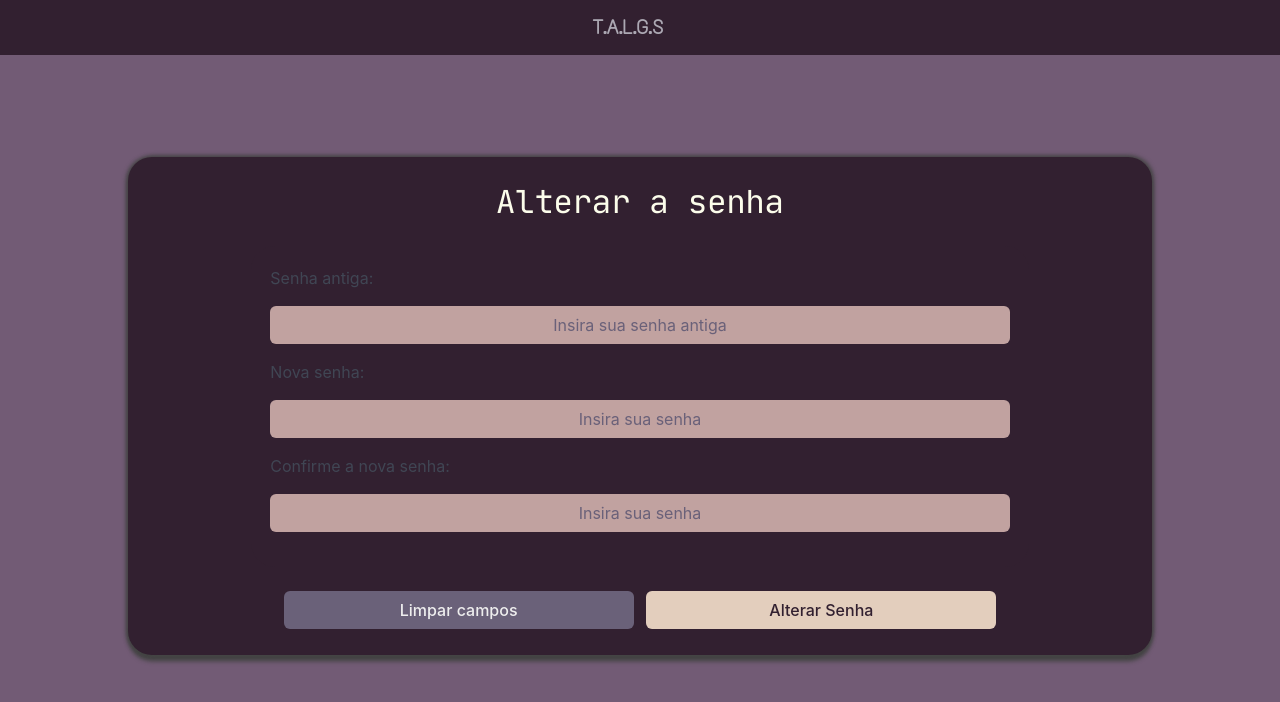
After one commit to EduardoStarZ/TALGS, a Django app: page /auth/password/change/ in a window 1280 px wide. The commit adds this page. Shown: the top 702 px of the page. Run offline with Django 4.2, Linux system fonts and the light colour scheme; a user stored in the database is signed in; some libraries are stand-ins or nearby versions.

Commit message:
finished password change view, created client user group

```diff
--- a/TALGS/settings.py
+++ b/TALGS/settings.py
@@ -130,5 +130,6 @@ STATIC_ROOT = BASE_DIR / 'cache'
 
 DEFAULT_AUTO_FIELD = 'django.db.models.BigAutoField'
 
+LOGIN_URL = '/auth/login/'
 LOGIN_REDIRECT_URL = '/'
 LOGOUT_REDIRECT_URL = '/auth/login/'
--- a/TALGS/templates/head-meta.html
+++ b/TALGS/templates/head-meta.html
@@ -13,6 +13,7 @@
 <link rel="stylesheet" href="{% static 'css/link.css' %}" />
 <link rel="stylesheet" href="{% static 'css/frame.css' %}" />
 <link rel="stylesheet" href="{% static 'css/input.css' %}" />
+<link rel="stylesheet" href="{% static 'css/text.css' %}">
 
 <!-- HTMX CDN -->
 <script src="https://unpkg.com/htmx.org@1.9.11" integrity="sha384-0gxUXCCR8yv9FM2b+U3FDbsKthCI66oH5IA9fHppQq9DDMHuMauqq1ZHBpJxQ0J0" crossorigin="anonymous"></script>
--- a/TALGS/templates/master.html
+++ b/TALGS/templates/master.html
@@ -14,7 +14,7 @@
 
         <div class="navbar-brand">
             <div class="navbar-center-mobile">
-                <p class="subtitle is-3 my-2">T.A.L.G.S</p>
+                <p class="title is-light-gray is-5 my-2">T.A.L.G.S</p>
             </div>
 				{% block nav_burger %}{% endblock %}
         </div>
@@ -27,7 +27,7 @@
         </div>
 
         <div class="navbar-center">
-            <p class="subtitle is-3 my-4">T.A.L.G.S</p>
+            <p class="title is-light-gray is-5 my-4">T.A.L.G.S</p>
         </div>
 
         <div class="navbar-menu">
--- a/TALGS/urls.py
+++ b/TALGS/urls.py
@@ -18,7 +18,7 @@ from django.contrib import admin
 from django.urls import include, path
 
 urlpatterns = [
-    path('admin-panel/', admin.site.urls),
+    path('admin/', admin.site.urls),
     path('', include('pages.urls')),
-    path('auth/', include("django.contrib.auth.urls"))
+    path('auth/', include("key.urls"))
 ]
--- /dev/null
+++ b/key/templates/registration/password_change_form.html
@@ -0,0 +1,45 @@
+{% extends 'master.html' %}
+{% load widget_tweaks %}
+
+{% block title %}Alterar a senha{% endblock %}
+
+{% block body %}
+    {% include 'assets/frame.html' with color="dark" width="80" height="auto" %}
+        <form id="change_password" method="post" action="">
+            {% csrf_token %}
+            <p class="subtitle is-3 center is-light">Alterar a senha</p>
+
+            {% include 'assets/frame.html' with color="dark" width="80" height="auto" shadow="no" my="5" %}
+                <label for="old_pass">Senha antiga:</label>
+                {% render_field form.old_password name="old_pass" id="old_password" class="input is-normal normal w-100 h-auto center my-4" placeholder="Insira sua senha antiga" autocomplete="off"  %}
+
+                <label for="new_password1">Nova senha:</label>
+                {% render_field form.new_password1 name="new_password1" id="new_password_declare" class="input is-normal normal w-100 h-auto center my-4" placeholder="Insira sua senha" autocomplete="off"  %}
+
+                <label for="new_password2">Confirme a nova senha:</label>
+                {% render_field form.new_password2 name="new_password2" id="new_password_confirmation" class="input is-normal normal w-100 h-auto center my-4" placeholder="Insira sua senha" autocomplete="off"  %}
+            {% include 'assets/close_frame.html'%}
+
+            <div class="joiner">
+                {% include 'assets/input.html' with color="gray" value="Limpar campos" mx="1" other_classes="fit-space" type="reset" %}
+                {% include 'assets/input.html' with color="light" value="Alterar Senha" mx="1"  other_classes="fit-space" type="submit" %}
+            </div>
+        </form>
+
+        <style>
+            input.button {
+                width: 45% !important;
+                margin: 0 auto;
+            }
+
+            .joiner {
+                width: 80%;
+                height: fit-content;
+                margin: 0 auto;
+                text-align: center;
+            }
+        </style>
+
+    {% include 'assets/close_frame.html' %}
+
+{% endblock %}
--- a/key/urls.py
+++ b/key/urls.py
@@ -4,5 +4,6 @@ from django.contrib.auth import views
 urlpatterns = [
         path('login/', views.LoginView.as_view()),
         path('logout/', views.LogoutView.as_view()),
-        path('change_password/', views.PasswordChangeView.as_view())
+        path('password/change/', views.PasswordChangeView.as_view()),
+        path('password/change/done/', views.PasswordChangeDoneView.as_view(), name='password_change_done'),
 ]
--- a/pages/static/css/frame.css
+++ b/pages/static/css/frame.css
@@ -21,46 +21,6 @@
     background-color: #322030;
 }
 
-.gray {
+.gray{
     background-color: #6A6179;
 }
-
-.w-auto {
-    width: max-content;
-}
-
-.w-20 {
-    width: 20%;
-}
-
-.w-40 {
-    width: 40%;
-}
-
-.w-60 {
-    width: 60%;
-}
-
-.w-80 {
-    width: 80%;
-}
-
-.h-auto {
-    height: max-content;
-}
-
-.h-20 {
-    height: 20%;
-}
-
-.h-40 {
-    height: 40%;
-}
-
-.h-60 {
-    height: 60%;
-}
-
-.h-80 {
-    height: 80%;
-}
--- a/pages/static/css/input.css
+++ b/pages/static/css/input.css
@@ -36,51 +36,3 @@ input.gray {
     background-color: #6A6179 !important;
     color: #EEEEEE !important;
 }
-
-.w-auto {
-    width: max-content;
-}
-
-.w-20 {
-    width: 20%;
-}
-
-.w-40 {
-    width: 40%;
-}
-
-.w-60 {
-    width: 60%;
-}
-
-.w-80 {
-    width: 80%;
-}
-
-.w-100 {
-    width: 100%;
-}
-
-.h-auto {
-    height: max-content;
-}
-
-.h-20 {
-    width: 20%;
-}
-
-.h-40 {
-    width: 40%;
-}
-
-.h-60 {
-    width: 60%;
-}
-
-.h-80 {
-    width: 80%;
-}
-
-.h-100 {
-    width: 100%;
-}
--- a/pages/static/css/link.css
+++ b/pages/static/css/link.css
@@ -19,3 +19,9 @@ a.gray {
 a.fit-space {
     width: 100%
 }
+
+a.center {
+    display: block;
+    margin-left: auto !important;
+    margin-right: auto !important;
+}
--- a/pages/static/css/master.css
+++ b/pages/static/css/master.css
@@ -30,7 +30,7 @@ html {
 
 .navbar-center p {
     align-items: center;
-    font-family: TextMeOne;
+    font-family: TextMeOne !important;
 }
 
 .navbar-center-mobile p {
@@ -54,7 +54,6 @@ div.spacing {
 
 .center {
     text-align: center;
-
 }
 
 @media screen and (max-width: 1023px) {
@@ -76,7 +75,7 @@ div.spacing {
     .navbar-center-mobile {
         display: inline !important;
         align-items: center !important;
-        font-family: TextMeOne;
+        font-family: TextMeOne !important;
         align-self: center !important;
         margin-right: auto !important;
         margin-left: auto !important;
@@ -86,3 +85,44 @@ div.spacing {
         margin-bottom: 10dvh;
     }
 }
+
+
+.w-auto {
+    width: max-content !important;
+}
+
+.w-20 {
+    width: 20% !important;
+}
+
+.w-40 {
+    width: 40% !important;
+}
+
+.w-60 {
+    width: 60% !important;
+}
+
+.w-80 {
+    width: 80% !important;
+}
+
+.h-auto {
+    height: max-content !important;
+}
+
+.h-20 {
+    height: 20% !important;
+}
+
+.h-40 {
+    height: 40% !important;
+}
+
+.h-60 {
+    height: 60% !important;
+}
+
+.h-80 {
+    height: 80% !important;
+}
--- /dev/null
+++ b/pages/static/css/text.css
@@ -0,0 +1,27 @@
+.title {
+    font-family: TextMeOne !important;
+}
+
+.subtitle {
+    font-family: JetBrainsMono !important;
+}
+
+.is-dark {
+    color: #322030 !important;
+}
+
+.is-light {
+    color: #FCFDEB !important;
+}
+
+.is-normal {
+    color: #C1A2A0 !important;
+}
+
+.is-light-gray {
+    color: #ACA8B3 !important;
+}
+
+.is-gray {
+    color: #6A6179 !important;
+}
--- a/pages/templates/main.html
+++ b/pages/templates/main.html
@@ -20,8 +20,5 @@
 {% include 'assets/close_frame.html' %}
 
 <br><br><br><br><br><br><br><br><br><br><br><br><br><br><br><br><br><br><br>
-
-    {% if user.is_authenticated %}
 <p class="title is-1">Hello, {{ user.username }}</p>
-    {% endif %}
 {% endblock %}
--- a/pages/views.py
+++ b/pages/views.py
@@ -1,7 +1,9 @@
 from django.shortcuts import render
+from django.contrib.auth.decorators import login_required
 
 # Create your views here
 
+@login_required
 def main(request):
     template = 'main.html'
 
```
Also changed, not shown: key/templates/registration/password_change_done.html (added, +29 -0 lines), key/templates/registration/password_reset_form.html (deleted, +0 -13 lines), key/views.py (+22 -4 lines), db.sqlite3. Lines whose indentation alone changed are shown as unchanged.
